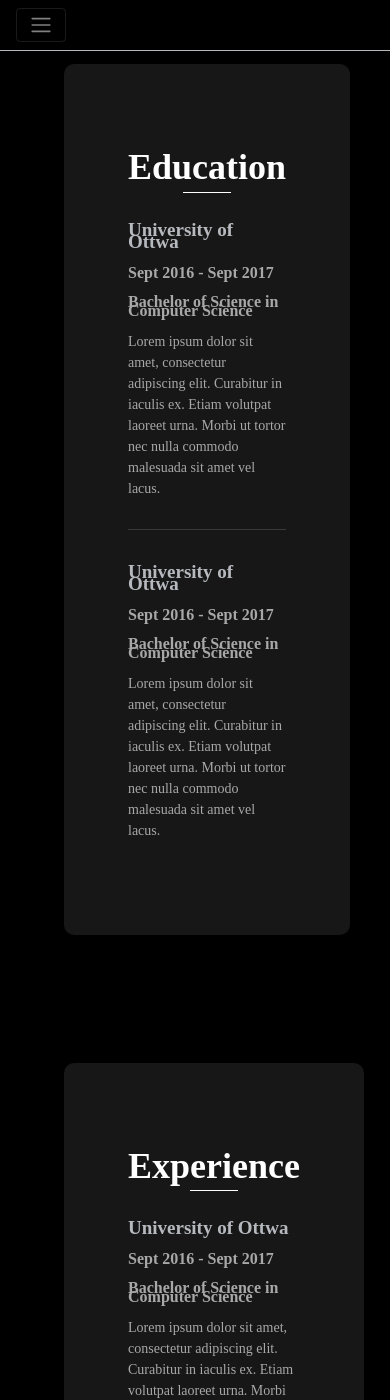
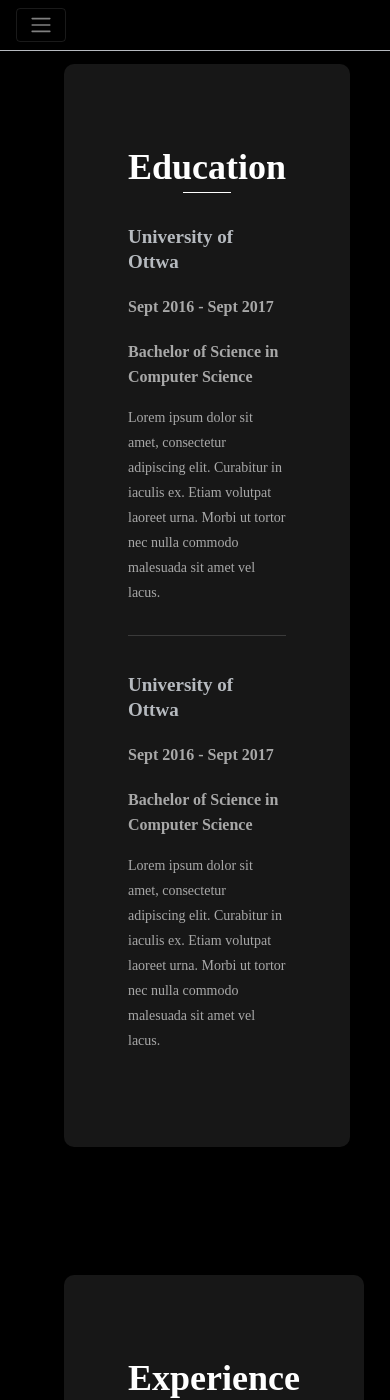
Before and after one commit to Tushara00/Tushara00.github.io, a Jekyll site: the page built from experience-education.md, in a window 390 px wide and 1400 px high. Built offline with Jekyll 4.4.1, drawn with Linux system fonts in a browser that asks for light colours; nearby versions of some CDN libraries; some web fonts are replaced.

Commit message:
page design

```diff
--- a/assets/css/exedu.css
+++ b/assets/css/exedu.css
@@ -17,6 +17,7 @@
 flex-wrap: wrap;
 max-width:1120px;
 margin:auto;
+overflow-y: hidden;
 }
 
 .left ,
@@ -76,4 +77,7 @@
       padding: 4rem;
       margin:4rem;
     }
+    h2,h3,h4,p{
+        line-height: 25px;
+    }
   }
```
Also changed, not shown: 1 other file.
